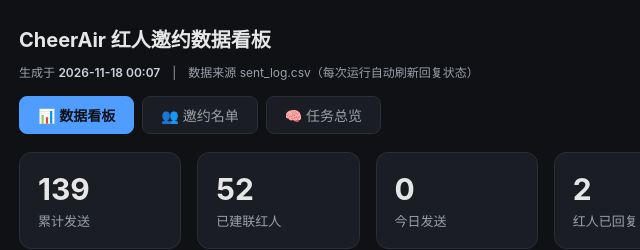
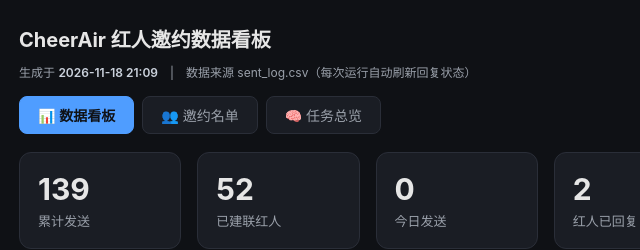
Before and after one commit to yeriovchen11/cheerair-data, a plain HTML site: page dashboard.html in a window 1280 px wide. Shown: the top 250 px of the page, 5-645 px from the left. Drawn offline with Linux system fonts and the light colour scheme.

Commit message:
dashboard: 更新 dashboard.html (Contents API)

```diff
--- a/dashboard.html
+++ b/dashboard.html
@@ -33,7 +33,7 @@ a.mail:hover{color:#7db9ff}
 .gen b{color:#cbd2dc;font-weight:600}
 </style></head><body>
 <h1>CheerAir 红人邀约数据看板</h1>
-<div class="gen">生成于 <b>2026-11-18 00:07</b>　|　数据来源 sent_log.csv（每次运行自动刷新回复状态）</div>
+<div class="gen">生成于 <b>2026-11-18 21:09</b>　|　数据来源 sent_log.csv（每次运行自动刷新回复状态）</div>
 <div class="tabbar">
   <button class="tabbtn active" data-t="dashboard" onclick="swt('dashboard')">📊 数据看板</button>
   <button class="tabbtn" data-t="roster" onclick="swt('roster')">👥 邀约名单</button>
```
